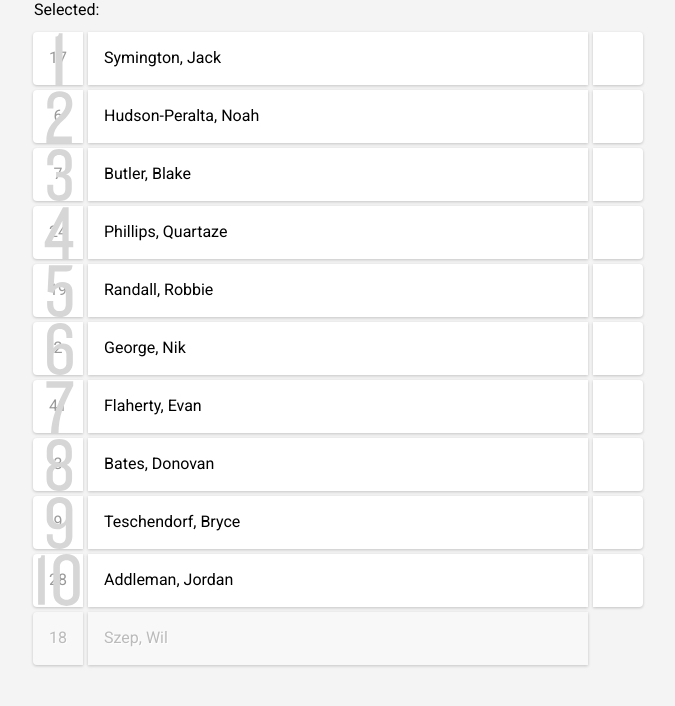
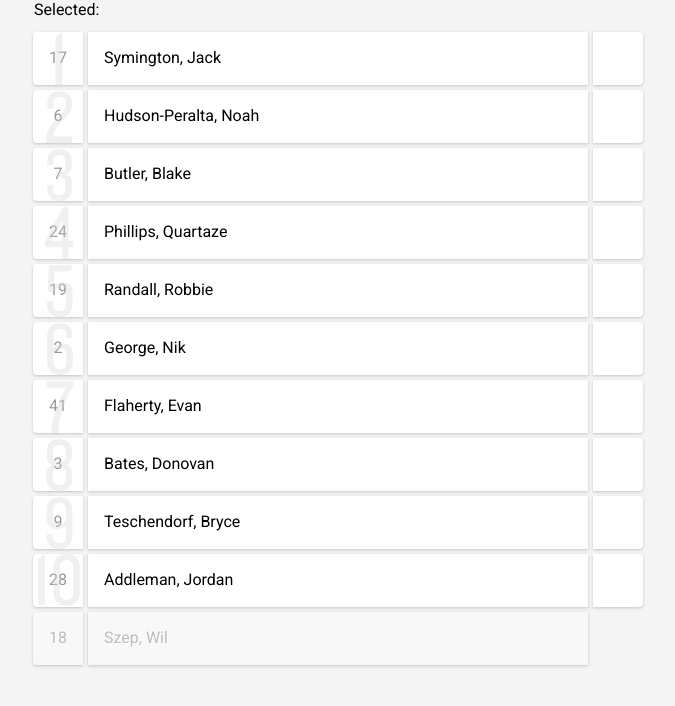
Before and after one commit to hudsonperalta/lineup, a plain HTML site: page index.html in a window 1280 px wide. Shown: the whole page, without its empty margins (302-977 px from the left). Drawn offline with nearby package versions, Linux system fonts and the light colour scheme.

Commit message:
Adjust CSS Turn Off Text Selection
Conflicts:
	assets/css/app.css
	index.html

```diff
--- a/assets/css/app.css
+++ b/assets/css/app.css
@@ -64,6 +64,15 @@ ul#players,
 ul#pos,
 ul#posOptions { position: absolute; }
 
+ul li span {
+  -webkit-touch-callout: none;
+  -webkit-user-select: none;
+  -khtml-user-select: none;
+  -moz-user-select: none;
+  -ms-user-select: none;
+  user-select: none;
+}
+
 ul li:nth-child(n+11),
 ul li:nth-child(n+11) span {
 	background: rgba(255,255,255,0.3);
@@ -81,12 +90,13 @@ ul#players li { text-align: left; }
 .playerPos { border-radius: 0 4px 4px 0; border: 3px solid transparent; padding: 13px; }
 .playerPos[data-selection="focus"] { border-color: rgba(156, 193, 228, 0.5) }
 
-ul#posOptions { width: 50px; right: -40px; display: none }
+ul#posOptions { width: 50px; right: 15px; display: none }
+ul#posOptions li { cursor: pointer; }
 ul#posOptions.open { display: block }
 
 [data-selected="selected"] { color: rgba(0, 0, 0, 0.25) }
 
-
+body.choosePos ul#players { right: 125px; }
 
 /*  ORDER NUMBERS  */
 ul li span:before {
@@ -98,7 +108,7 @@ ul li span:before {
   width: 90%;
   height: 100%;
   z-index: 1;
-  opacity: 1;
+  opacity: 0.35;
   background-image: url('../img/numbers/1.svg');
   background-repeat: no-repeat;
   background-position: 50% 0;
--- a/index.html
+++ b/index.html
@@ -19,10 +19,10 @@
 <div id="lineup" ng-app="lineupApp" ng-controller="lineup">
 
     <ul id="players" ng-sortable="playerConfig">
-        <li ng-repeat="item in player" data-number="{{item.number}}">
-        	<span>{{item.number}}</span>
+        <li ng-repeat="item in player" data-number="{{item.number}}" data-id="{{item.number}}">
+        	<span class="playerNum">{{item.number}}</span>
         	{{item.name}}
-            <div class="playerPos" data-set-pos="" data-selection=""></div>
+          <div class="playerPos" data-set-pos="" data-selection=""></div>
         </li>
     </ul>
 
```
Also changed, not shown: 1 other file.
